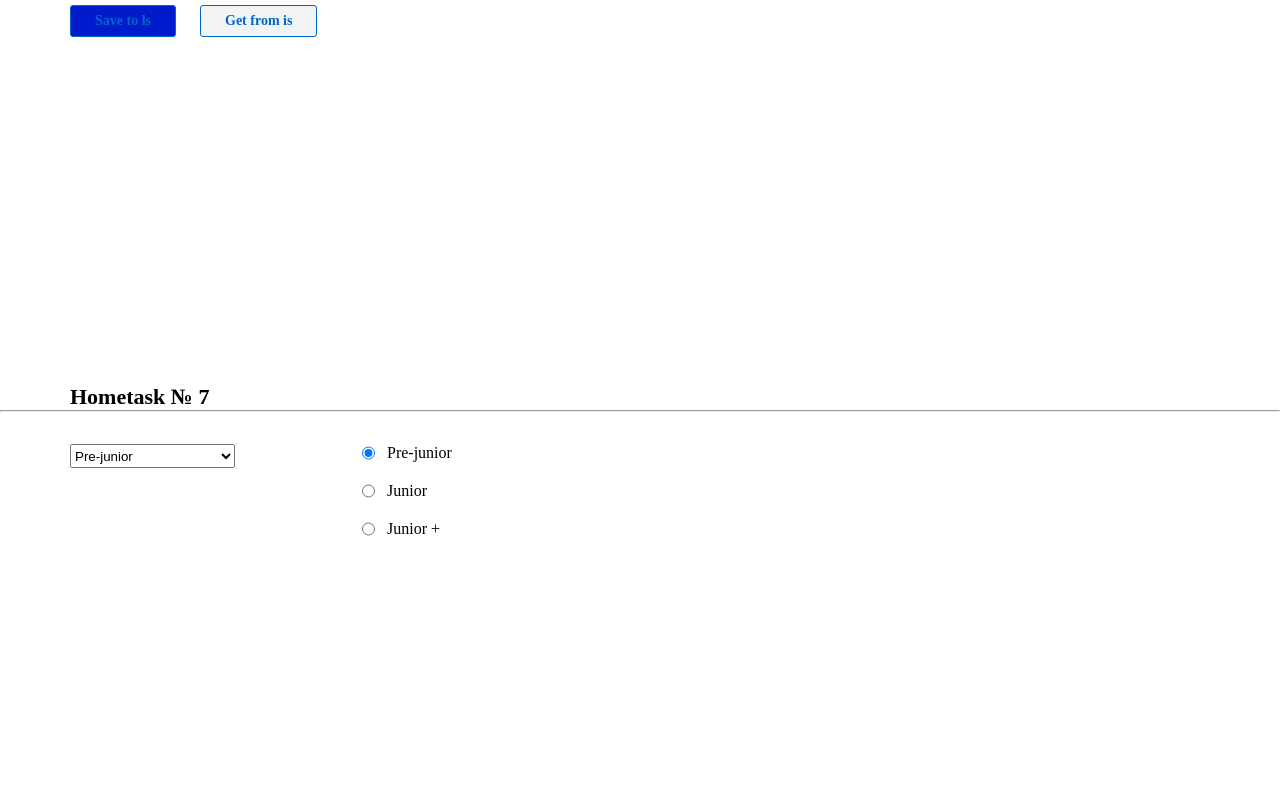
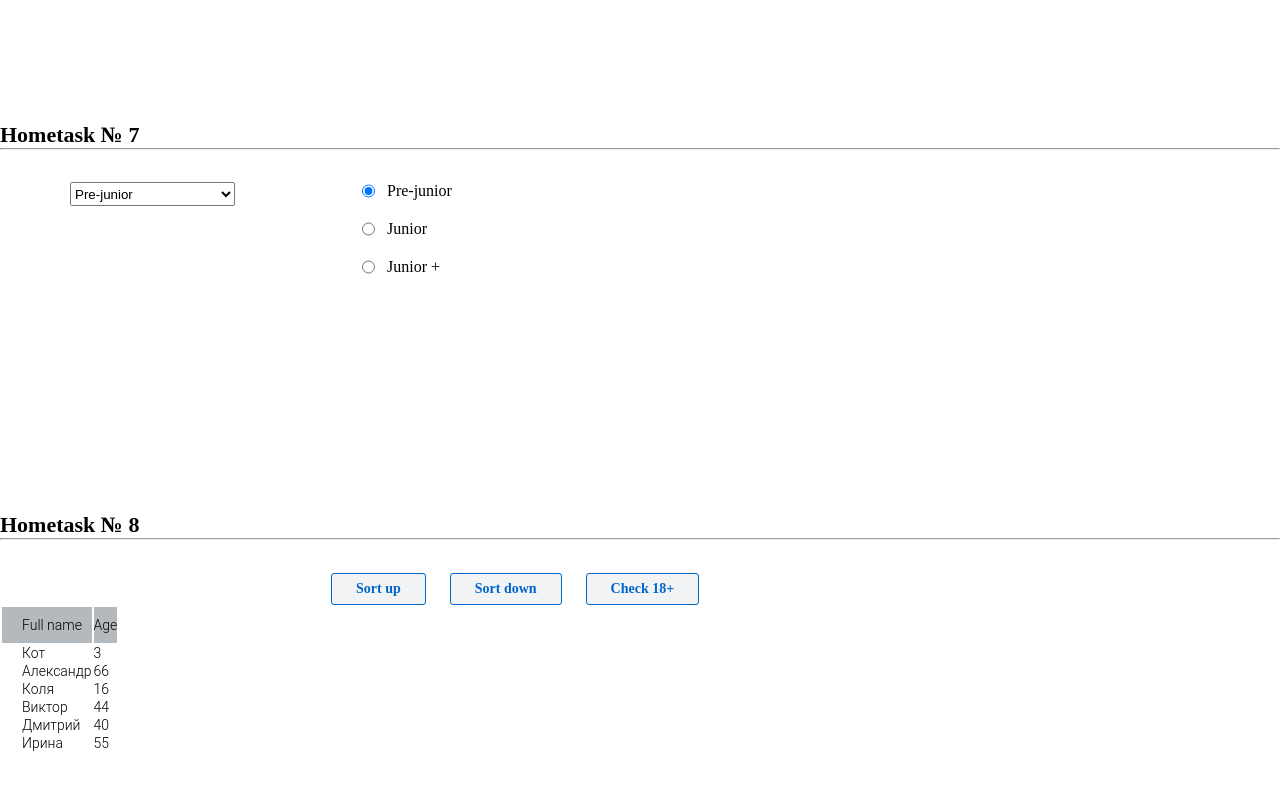
Before and after one commit to Maximaab/hws2, a React (Create React App) app: page /#/junior in a window 1280 px wide. Shown: the part 320-1120 px from the top of the page. Built offline with nearby package versions, Linux system fonts and the light colour scheme.

Commit message:
Commit 13.12

```diff
--- a/src/s1-main/App.module.css
+++ b/src/s1-main/App.module.css
@@ -12,14 +12,12 @@
 }
 
 .hwTitle {
-    margin-left: 70px;
     color: #000;
     font-family: Montserrat;
     font-size: 22px;
     font-style: normal;
     font-weight: 600;
     line-height: normal;
-    padding: 131px 0 0
 
 
 
--- a/src/s2-homeworks/hw08/HW8.module.css
+++ b/src/s2-homeworks/hw08/HW8.module.css
@@ -1,23 +1,41 @@
 .item {
+
 }
 
 .item:last-of-type {
+
 }
 
 .users {
+    color: #000;
+    font-family: Roboto;
+    font-size: 14px;
+    font-style: normal;
+    font-weight: 300;
+    line-height: normal;
 }
 
 .buttonsContainer {
+padding-top: 33px;
+    padding-left: 307px;
 }
 
 .container {
+
 }
 
 .thead {
+    width: 606px;
+    height: 36px;
+        flex-shrink: 0;
+    background: #b4b9be;
+
 }
 
 .nameCol {
+    padding-left: 20px;
 }
 
 .ageCol {
+
 }
--- a/src/s2-homeworks/hw08/HW8.tsx
+++ b/src/s2-homeworks/hw08/HW8.tsx
@@ -55,7 +55,8 @@ const HW8 = () => {
 
     return (
         <div id={'hw3'}>
-            <div className={s2.hwTitle}>Homework #8</div>
+            <div className={s2.hwTitle}>Hometask № 8</div>
+            <hr/>
             <div className={s2.hw}>
                 <div className={s.container}>
                     <div className={s.buttonsContainer}>
@@ -85,7 +86,7 @@ const HW8 = () => {
                     <table id={'hw8-users'} className={s.users}>
                         <thead className={s.thead}>
                         <tr>
-                            <td className={s.nameCol}>Name</td>
+                            <td className={s.nameCol}>Full name</td>
                             <td className={s.ageCol}>Age</td>
                         </tr>
                         </thead>
```
